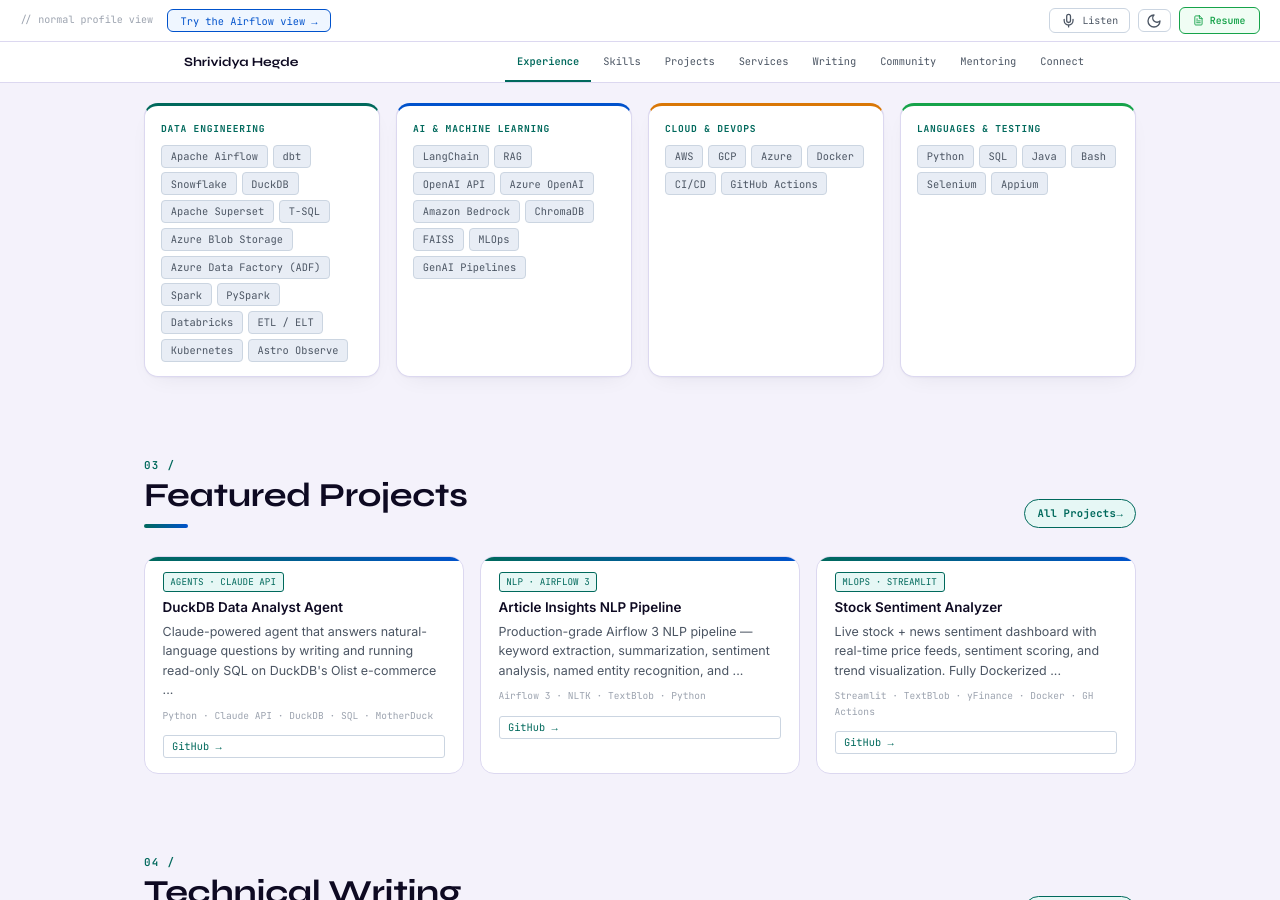
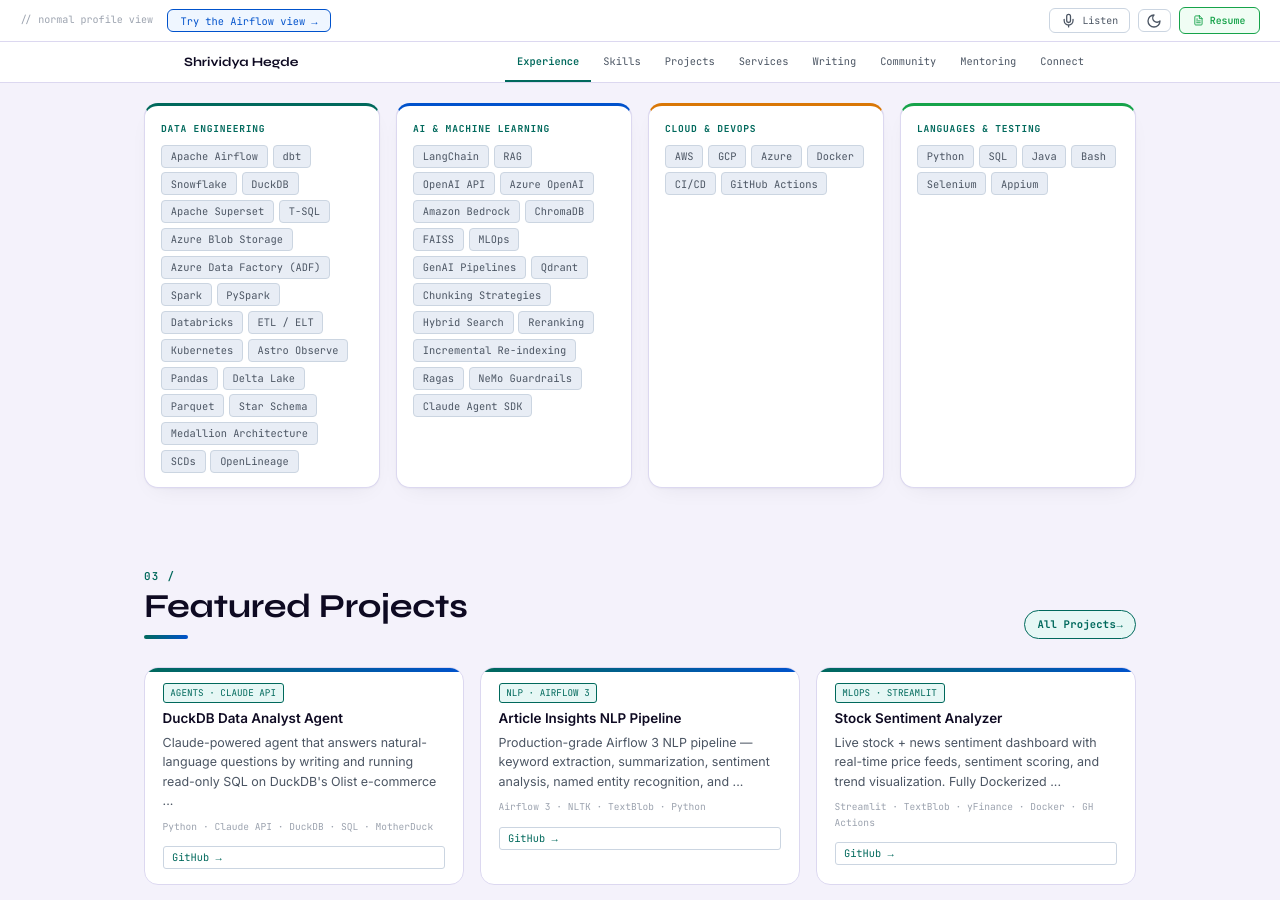
Before and after one commit to Shrividya/shrividya.github.io, a Jekyll site: the page built from index.html, in a window 1280 px wide and 900 px high, scrolled down 2468 px. Built offline with Jekyll 4.4.1, drawn with Linux system fonts in a browser that asks for light colours; some of the changed text lies outside the part shown.

Commit message:
fixing the skillset listing

```diff
--- a/_layouts/default.html
+++ b/_layouts/default.html
@@ -30,7 +30,7 @@
         "knowsAbout": ["Apache Airflow","Data Engineering","Generative AI","RAG","LLMs","Python","Kubernetes","dbt","Snowflake","LangChain","MLOps"],
         "worksFor": {"@type": "Organization","name": "{{ site.author.company }}"},
         "memberOf": {"@type": "Organization", "name": "Women in Data"},
-        "award": ["Apache Airflow Champion (Astronomer)","6x Apache Airflow Certified","AWS Certified Cloud Practitioner"],
+        "award": ["Apache Airflow Champion (Astronomer)","5x Apache Airflow Certified","AWS Certified Cloud Practitioner"],
         "makesOffer": [
           {"@type": "Offer", "itemOffered": {"@type": "Service", "name": "Freelance Data & AI Engineering", "serviceType": "Apache Airflow pipelines, ETL/ELT, RAG and generative AI applications", "url": "{{ site.url }}/services/"}},
           {"@type": "Offer", "itemOffered": {"@type": "Service", "name": "Apache Airflow Consulting", "serviceType": "DAG reviews, pipeline audits, performance tuning and Airflow 3 migration guidance", "url": "{{ site.url }}/services/"}},
--- a/certifications.html
+++ b/certifications.html
@@ -2,7 +2,7 @@
 layout: null
 permalink: /certifications/
 title: "Apache Airflow, AWS & Data Engineering Certifications"
-description: "Professional certifications held by Shrividya Hegde — 6x Apache Airflow certified, AWS, AI/ML, Data Engineering and Python."
+description: "Professional certifications held by Shrividya Hegde — 5x Apache Airflow certified, AWS, AI/ML, Data Engineering and Python."
 ---
 <!DOCTYPE html>
 <html lang="en" data-theme="dark">
--- a/index.html
+++ b/index.html
@@ -156,11 +156,10 @@
       <!-- STAGE 2 -->
       <div class="stage-panel" id="stage2">
         <div class="sh">validate_certs_oss &nbsp;<span class="state-pill s-success" style="font-size:0.55rem;">● success</span></div>
-        <div class="stage-header"><span class="stage-icon">✅</span><div><div class="stage-title">VALIDATE — Certifications & Recognition</div><div class="stage-sub">16 certifications, Airflow Champion, 7 merged OSS PRs — all checks passed</div></div></div>
+        <div class="stage-header"><span class="stage-icon">✅</span><div><div class="stage-title">VALIDATE — Certifications & Recognition</div><div class="stage-sub">14 certifications, Airflow Champion, 7 merged OSS PRs — all checks passed</div></div></div>
         <div class="log-box">
           <span class="log-line"><span class="log-ts">[2025-03-01]</span> <span class="log-ok">PASS</span> Airflow 2 Fundamentals — Astronomer ✓</span>
           <span class="log-line"><span class="log-ts">[2025-06-01]</span> <span class="log-ok">PASS</span> AWS Cloud Practitioner ✓ · Airflow 3 Fundamentals ✓</span>
-          <span class="log-line"><span class="log-ts">[2026-01-01]</span> <span class="log-ok">PASS</span> 🏆 Astronomer Champions Program ✓</span>
           <span class="log-line"><span class="log-ts">[2026-04-01]</span> <span class="log-ok">PASS</span> Data Engineer Associate — DataCamp ✓</span>
           <span class="log-line"><span class="log-ts">[2026-05-01]</span> <span class="log-ok">PASS</span> Python Data Associate — DataCamp ✓ · All checks passed.</span>
         </div>
@@ -379,7 +378,7 @@
   <div class="n-stats-bar" id="n-stats-bar">
     <div class="n-stat-item"><div class="n-stat-num" data-count="10" data-suffix="+">0+</div><div class="n-stat-lbl">Years Experience</div></div>
     <div class="n-stat-sep"></div>
-    <div class="n-stat-item"><div class="n-stat-num" data-count="16">0</div><div class="n-stat-lbl">Certifications</div></div>
+    <div class="n-stat-item"><div class="n-stat-num" data-count="14">0</div><div class="n-stat-lbl">Certifications</div></div>
     <div class="n-stat-sep"></div>
     <div class="n-stat-item"><div class="n-stat-num" data-count="7">0</div><div class="n-stat-lbl">OSS PRs Merged</div></div>
     <div class="n-stat-sep"></div>
@@ -489,11 +488,11 @@
       <div class="n-skills-grid">
         <div class="n-skill-group n-reveal n-stagger-1">
           <div class="n-skill-label">Data Engineering</div>
-          <div class="n-chips"><span class="n-chip">Apache Airflow</span><span class="n-chip">dbt</span><span class="n-chip">Snowflake</span><span class="n-chip">DuckDB</span><span class="n-chip">Apache Superset</span><span class="n-chip">T-SQL</span><span class="n-chip">Azure Blob Storage</span><span class="n-chip">Azure Data Factory (ADF)</span><span class="n-chip">Spark</span><span class="n-chip">PySpark</span><span class="n-chip">Databricks</span><span class="n-chip">ETL / ELT</span><span class="n-chip">Kubernetes</span><span class="n-chip">Astro Observe</span></div>
+          <div class="n-chips"><span class="n-chip">Apache Airflow</span><span class="n-chip">dbt</span><span class="n-chip">Snowflake</span><span class="n-chip">DuckDB</span><span class="n-chip">Apache Superset</span><span class="n-chip">T-SQL</span><span class="n-chip">Azure Blob Storage</span><span class="n-chip">Azure Data Factory (ADF)</span><span class="n-chip">Spark</span><span class="n-chip">PySpark</span><span class="n-chip">Databricks</span><span class="n-chip">ETL / ELT</span><span class="n-chip">Kubernetes</span><span class="n-chip">Astro Observe</span><span class="n-chip">Pandas</span><span class="n-chip">Delta Lake</span><span class="n-chip">Parquet</span><span class="n-chip">Star Schema</span><span class="n-chip">Medallion Architecture</span><span class="n-chip">SCDs</span><span class="n-chip">OpenLineage</span></div>
         </div>
         <div class="n-skill-group n-reveal n-stagger-2">
           <div class="n-skill-label">AI & Machine Learning</div>
-          <div class="n-chips"><span class="n-chip">LangChain</span><span class="n-chip">RAG</span><span class="n-chip">OpenAI API</span><span class="n-chip">Azure OpenAI</span><span class="n-chip">Amazon Bedrock</span><span class="n-chip">ChromaDB</span><span class="n-chip">FAISS</span><span class="n-chip">MLOps</span><span class="n-chip">GenAI Pipelines</span></div>
+          <div class="n-chips"><span class="n-chip">LangChain</span><span class="n-chip">RAG</span><span class="n-chip">OpenAI API</span><span class="n-chip">Azure OpenAI</span><span class="n-chip">Amazon Bedrock</span><span class="n-chip">ChromaDB</span><span class="n-chip">FAISS</span><span class="n-chip">MLOps</span><span class="n-chip">GenAI Pipelines</span><span class="n-chip">Qdrant</span><span class="n-chip">Chunking Strategies</span><span class="n-chip">Hybrid Search</span><span class="n-chip">Reranking</span><span class="n-chip">Incremental Re-indexing</span><span class="n-chip">Ragas</span><span class="n-chip">NeMo Guardrails</span><span class="n-chip">Claude Agent SDK</span></div>
         </div>
         <div class="n-skill-group n-reveal n-stagger-3">
           <div class="n-skill-label">Cloud & DevOps</div>
@@ -700,7 +699,7 @@
       </div>
       <div class="sec-index-grid">
         <a class="sec-card sec-ext" href="/services/"><span class="sec-icon"><svg class="ic" aria-hidden="true"><use href="#i-briefcase"/></svg></span><div class="sec-info"><div class="sec-title">Services</div><div class="sec-sub">Freelance &amp; collaborations</div></div><span class="sec-arr">→</span></a>
-        <a class="sec-card sec-ext" href="/certifications/"><span class="sec-icon"><svg class="ic" aria-hidden="true"><use href="#i-award"/></svg></span><div class="sec-info"><div class="sec-title">Certifications</div><div class="sec-sub">16 credentials</div></div><span class="sec-arr">→</span></a>
+        <a class="sec-card sec-ext" href="/certifications/"><span class="sec-icon"><svg class="ic" aria-hidden="true"><use href="#i-award"/></svg></span><div class="sec-info"><div class="sec-title">Certifications</div><div class="sec-sub">14 credentials</div></div><span class="sec-arr">→</span></a>
         <a class="sec-card sec-ext" href="/gallery/"><span class="sec-icon"><svg class="ic" aria-hidden="true"><use href="#i-image"/></svg></span><div class="sec-info"><div class="sec-title">Gallery</div><div class="sec-sub">Talks, photos &amp; media</div></div><span class="sec-arr">→</span></a>
         <a class="sec-card sec-ext" href="/events/"><span class="sec-icon"><svg class="ic" aria-hidden="true"><use href="#i-calendar"/></svg></span><div class="sec-info"><div class="sec-title">Events</div><div class="sec-sub">Sessions &amp; speaking</div></div><span class="sec-arr">→</span></a>
       </div>
```
Also changed, not shown: other parts of index.html (+1 -1 lines), _data/certifications.yml (+0 -13 lines), resume/resume.md (+0 -2 lines).
